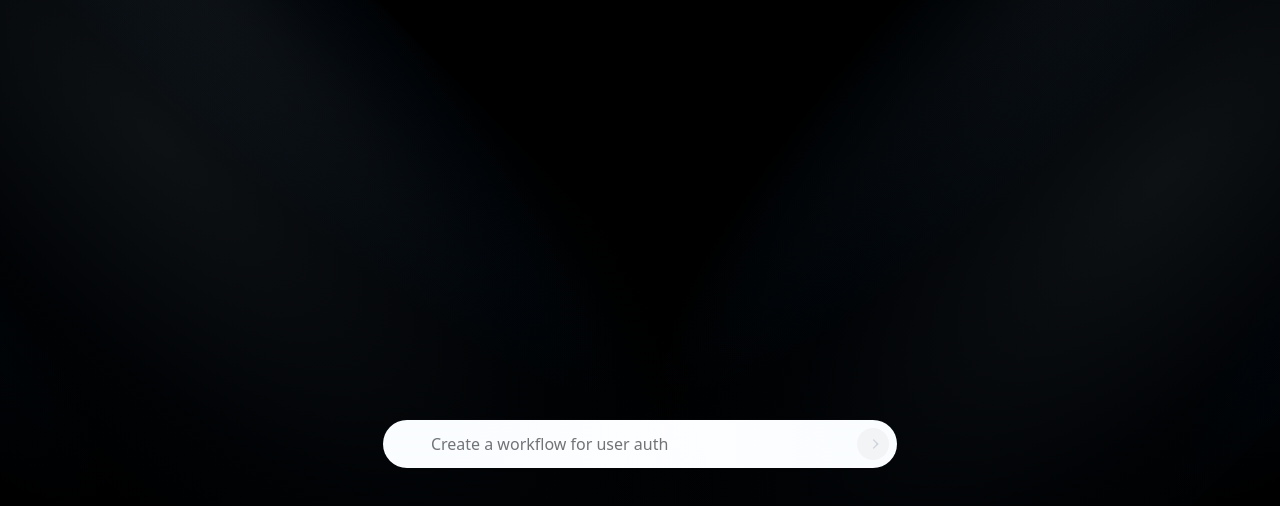
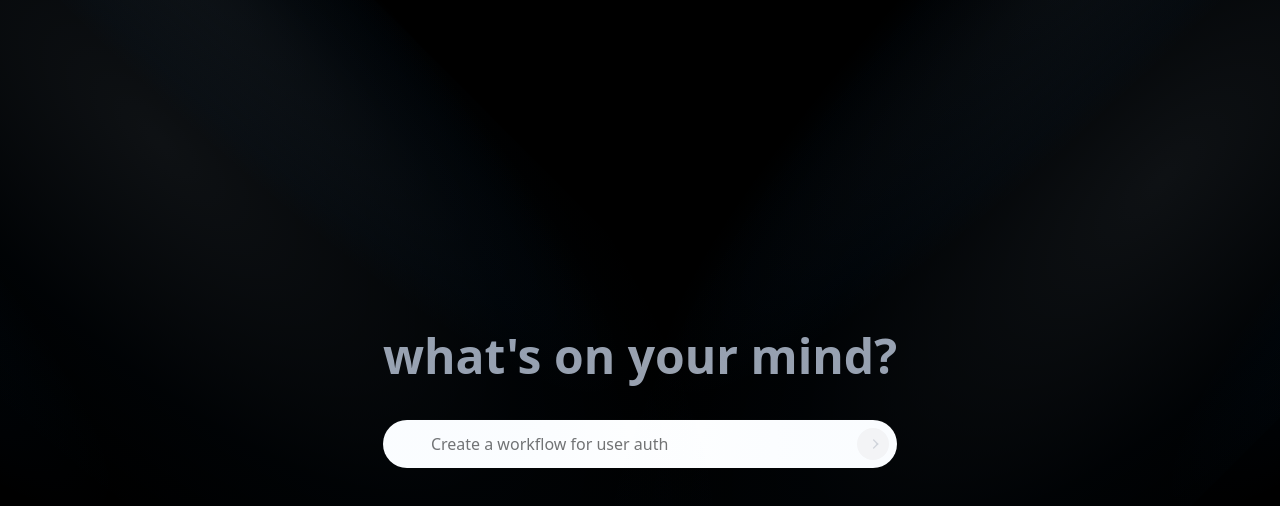
Before and after one commit to nielchaudhary/floww, a React (Vite) app in the folder frontend/: page /new in a window 1280 px wide. Shown: the top 506 px of the page. Built offline with nearby package versions, Linux system fonts and the light colour scheme.

Commit message:
updated new prompt component, updated text color etc

```diff
--- a/frontend/components/PlaceHolderAndVanishInput.tsx
+++ b/frontend/components/PlaceHolderAndVanishInput.tsx
@@ -295,8 +295,15 @@ export function CreateNewPrompt() {
     console.log("submitted");
   };
   return (
+
+    <motion.div
+    initial={{ opacity: 0, y: 50 }}
+    animate={{ opacity: 1, y: 0 }}
+    transition={{ duration: 0.8, ease: "easeInOut" }}
+    className="flex flex-col items-center w-full"
+  >
     <div className="h-[40rem] flex flex-col justify-center  items-center px-4">
-      <h2 className="mb-10 sm:mb-10 text-xl text-center sm:text-5xl dark:text-white text-black font-bold">
+      <h2 className="mb-10 sm:mb-10 text-xl text-center sm:text-5xl text-gray-400 dark:text-gray-450 text-black font-bold">
         what's on your mind?
       </h2>
       <PlaceholdersAndVanishInput
@@ -305,5 +312,6 @@ export function CreateNewPrompt() {
         onSubmit={onSubmit}
       />
     </div>
+    </motion.div>
   );
 }
```
